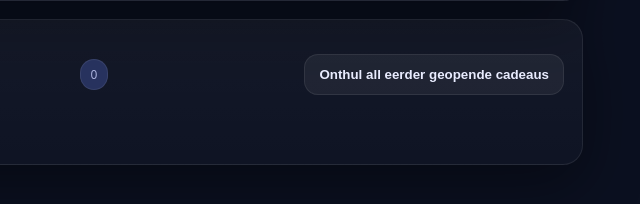
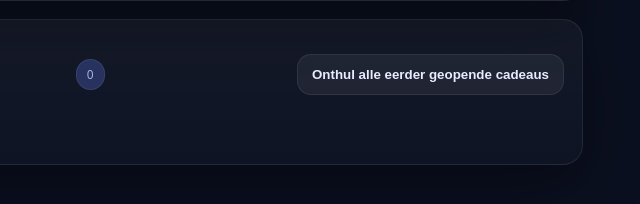
Before and after one commit to GitPim/GiftWebsite, a plain HTML site: page index.html in a window 1280 px wide. Shown: the part 684-888 px from the top of the page, 529-1169 px from the left. Drawn offline with Linux system fonts and the light colour scheme.

Commit message:
Fix typo in button text for revealing opened gifts

```diff
--- a/index.html
+++ b/index.html
@@ -95,7 +95,7 @@
       <div class="cardHeader">
         <h2>Geopende cadeaus</h2>
         <span class="pill" id="revealedCount">0</span>
-        <button id="revealAllBtn" class="btn secondary">Onthul all eerder geopende cadeaus</button>
+        <button id="revealAllBtn" class="btn secondary">Onthul alle eerder geopende cadeaus</button>
       </div>
       <div id="revealedGrid" class="grid"></div>
     </section>
```
